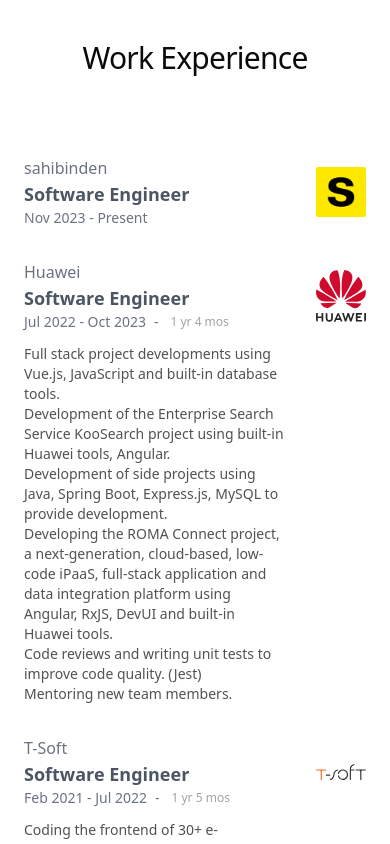
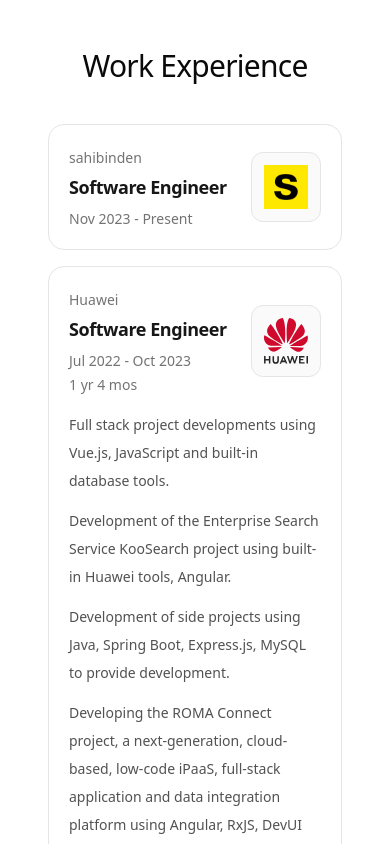
Before and after one commit to yy34/yunusyilmaz.dev, a Next.js app: page /about in a window 390 px wide. Shown: the part 900-1744 px from the top of the page. Built offline with nearby package versions, Linux system fonts and the light colour scheme; a web font is replaced by a local one.

Commit message:
Refactor Experience and ExperienceDetail components for improved structure and styling; enhance GridList and Section components for better layout and responsiveness

```diff
--- a/src/components/Experience.jsx
+++ b/src/components/Experience.jsx
@@ -2,58 +2,59 @@
 import Image from "next/image";
 import Button from "./Button";
 import SectionIntro from "./SectionIntro";
+import Section from "./Section";
 import { GridList, GridListItem } from "./GridList";
 import { WorkExperiences } from "../data/ExperienceData";
 
 const Experience = () => {
   return (
-    <div className="relative mt-12 pt-12 sm:mt-32 sm:pt-32 lg:mt-40 lg:pt-40">
-      <SectionIntro title="Work Experience"></SectionIntro>
-
-      <Container className="mt-12 md:mt-24">
+    <Section intro={<SectionIntro title="Work Experience" />}>
+      <Container innerClassName="max-w-3xl">
         <GridList>
           {WorkExperiences.map((work, key) => (
             <GridListItem
               key={key}
               title={work.total !== undefined ? work.total : "Present"}
             >
-              <div className="max-w-2xl mx-auto border2 border-borderLight rounded-lg py-6 px-3 dark:px-6 dark:bg-bgBlack hover:bg-neutral-100 dark:hover:bg-neutral-700 duration-300 transition-all">
+              <div className="mx-auto max-w-2xl rounded-2xl border border-neutral-200 bg-white px-5 py-5 dark:border-neutral-800 dark:bg-neutral-950/60 md:px-6 md:py-6">
                 <div className="flex gap-4 items-center justify-between">
                   <div>
-                    <span className="text-sm md:text-lg text-gray-500 dark:text-gray-400">
+                    <span className="text-sm text-neutral-500 dark:text-neutral-400 md:text-base">
                       {work.company}
                     </span>
-                    <h3 className="text-base md:text-xl font-semibold text-gray-600 dark:text-gray-200">
+                    <h3 className="mt-1 text-lg font-semibold tracking-tight text-neutral-900 dark:text-neutral-100 md:text-xl">
                       {work.title}
                     </h3>
-                    <span className="font-light text-sm md:text-base text-gray-500 dark:text-gray-400">
+                    <span className="mt-2 block text-sm text-neutral-500 dark:text-neutral-400 md:text-base">
                       {work.date}
                     </span>
                   </div>
-                  <div className="exp-logo flex rounded-sm overflow-hidden dark:flex items-center justify-center">
+                  <div className="flex shrink-0 items-center justify-center rounded-xl border border-neutral-200 bg-neutral-50 p-3 dark:border-neutral-800 dark:bg-neutral-900">
                     <Image
                       className="object-cover dark:invert-[100%] dark:sepia-[0%] dark:saturate-[0%] dark:hue-rotate-[127deg] dark:brightness-[104%] dark:contrast-[100%]"
-                      width={50}
-                      height={50}
+                      width={44}
+                      height={44}
                       src={work.logo}
                       alt={work.company}
                     />
                   </div>
                 </div>
 
-                <div className="flex items-center justify-between text-xs text-neutral-400 gap-3">
-                  {work.total}
-                </div>
+                {work.total && (
+                  <div className="mt-5 text-sm text-neutral-500 dark:text-neutral-400">
+                    {work.total}
+                  </div>
+                )}
               </div>
             </GridListItem>
           ))}
         </GridList>
 
-        <div className="mt-20 flex justify-center">
+        <div className="flex justify-center">
           <Button href="about">More Detail</Button>
         </div>
       </Container>
-    </div>
+    </Section>
   );
 };
 
--- a/src/components/ExperienceDetail.jsx
+++ b/src/components/ExperienceDetail.jsx
@@ -1,4 +1,5 @@
 import React from "react";
+import Container from "./Container";
 import Image from "next/image";
 import SectionIntro from "./SectionIntro";
 import { GridList, GridListItem } from "./GridList";
@@ -7,41 +8,35 @@
 const ExperienceDetail = () => {
   return (
     <div>
-      <SectionIntro className="mt-10 mb-20" title="Work Experience" />
+      <SectionIntro className="mt-12" title="Work Experience" />
 
+      <Container className="mt-10 sm:mt-14" innerClassName="max-w-3xl">
         <GridList>
           {WorkExperiences.map((work, index) => (
-          <GridListItem
-            className="mb-5"
-            key={index}
-            title={work.total !== undefined ? work.total : "Present"}
-          >
-            <div className="duration-300 transition-all">
-              <div className="flex gap-4 items-center justify-between">
+            <GridListItem key={index} title={work.total !== undefined ? work.total : "Present"}>
+              <div className="mx-auto max-w-2xl rounded-2xl border border-neutral-200 bg-white px-5 py-5 dark:border-neutral-800 dark:bg-neutral-950/60 md:px-6 md:py-6">
+                <div className="flex items-center justify-between gap-4">
                   <div>
-                  <span className="text-base md:text-lg text-gray-500 dark:text-gray-200">
+                    <span className="text-sm text-neutral-500 dark:text-neutral-400 md:text-base">
                       {work.company}
                     </span>
-                  <h3 className="text-lg md:text-xl font-semibold text-gray-600 dark:text-gray-100">
+                    <h3 className="mt-1 text-lg font-semibold tracking-tight text-neutral-900 dark:text-neutral-100 md:text-xl">
                       {work.title}
                     </h3>
-                  <span className="font-light text-sm md:text-base text-gray-500 dark:text-gray-300 flex items-center gap-2">
-                    {work.date}
+                    <div className="mt-2 flex flex-wrap items-center gap-x-2 gap-y-1 text-sm text-neutral-500 dark:text-neutral-400 md:text-base">
+                      <span>{work.date}</span>
                       {work.total && (
-                      <div className="flex items-center justify-between gap-3">
-                        <span>-</span>
-                        <small className="text-xs text-neutral-400">
+                        <small className="text-sm text-neutral-500 dark:text-neutral-400">
                           {work.total}
                         </small>
+                      )}
                     </div>
-                    )}
-                  </span>
                   </div>
-                <div className="exp-logo flex rounded-sm overflow-hidden dark:flex items-center justify-center shrink-0">
+                  <div className="flex shrink-0 items-center justify-center rounded-xl border border-neutral-200 bg-neutral-50 p-3 dark:border-neutral-800 dark:bg-neutral-900">
                     <Image
                       className="object-cover dark:invert-[100%] dark:sepia-[0%] dark:saturate-[0%] dark:hue-rotate-[127deg] dark:brightness-[104%] dark:contrast-[100%]"
-                    width={50}
-                    height={50}
+                      width={44}
+                      height={44}
                       src={work.logo}
                       alt={work.company}
                     />
@@ -49,20 +44,11 @@
                 </div>
 
                 {work.desc && (
-                <div className="mt-3 pr-20">
+                  <div className="mt-4 space-y-3 text-sm leading-7 text-neutral-600 dark:text-neutral-300 md:text-base">
                     {Array.isArray(work.desc) ? (
-                    work.desc.map((dsc, idx) => (
-                      <p
-                        className="font-normal text-sm md:text-lg text-neutral-600 dark:text-neutral-50"
-                        key={idx}
-                      >
-                        {dsc}
-                      </p>
-                    ))
+                      work.desc.map((dsc, idx) => <p key={idx}>{dsc}</p>)
                     ) : (
-                    <p className="font-normal text-sm md:text-lg text-neutral-600 dark:text-neutral-50">
-                      {work.desc}
-                    </p>
+                      <p>{work.desc}</p>
                     )}
                   </div>
                 )}
@@ -70,6 +56,7 @@
             </GridListItem>
           ))}
         </GridList>
+      </Container>
     </div>
   );
 };
--- a/src/components/GridList.jsx
+++ b/src/components/GridList.jsx
@@ -4,7 +4,10 @@
 export function GridList({ className, children }) {
   return (
     <FadeInStagger>
-      <ul role="list" className={clsx("grid grid-cols-1 gap-3", className)}>
+      <ul
+        role="list"
+        className={clsx("grid grid-cols-1 gap-4 sm:gap-5", className)}
+      >
         {children}
       </ul>
     </FadeInStagger>
--- a/src/components/Section.jsx
+++ b/src/components/Section.jsx
@@ -1,27 +1,22 @@
-import React from "react";
 import Container from "./Container";
-import FadeIn from "./FadeIn";
-const Section = ({ title, image, children }) => {
+import clsx from "clsx";
+
+const Section = ({
+  as: Component = "section",
+  intro,
+  className,
+  contentClassName,
+  children,
+}) => {
   return (
-    <Container className="group/section [counter-increment:section]">
-      <div className="lg:flex lg:items-center lg:justify-end lg:gap-x-8 lg:group-even/section:justify-start xl:gap-x-20">
-        <div className="flex justify-center">
-          <FadeIn className="w-[33.75rem] flex-none lg:w-[45rem]"></FadeIn>
+    <Component className={clsx("mt-16 sm:mt-24 lg:mt-32", className)}>
+      {intro}
+      <Container className="mt-10 sm:mt-14">
+        <div className={clsx("space-y-12 sm:space-y-14", contentClassName)}>
+          {children}
         </div>
-        <div className="mt-12 lg:mt-0 lg:w-[37rem] lg:flex-none lg:group-even/section:order-first">
-          <FadeIn>
-            <div
-              className="font-display text-base font-semibold before:text-neutral-300 before:content-['/_'] after:text-neutral-950 after:content-[counter(section,decimal-leading-zero)]"
-              aria-hidden="true"
-            />
-            <h2 className="mt-2 font-display text-3xl font-medium tracking-tight text-neutral-950 sm:text-4xl">
-              {title}
-            </h2>
-            <div className="mt-6">{children}</div>
-          </FadeIn>
-        </div>
-      </div>
-    </Container>
+      </Container>
+    </Component>
   );
 };
 
--- a/src/components/Stack.jsx
+++ b/src/components/Stack.jsx
@@ -1,26 +1,33 @@
 import React from "react";
 import SectionIntro from "./SectionIntro";
-import Container from "./Container";
+import Section from "./Section";
 import TechList from "./TechList";
-import { Frontend, Backend, Others, WantToLearn } from "../data/Tools";
+import { Frontend, Backend, Others } from "../data/Tools";
 
 const Stack = () => {
   return (
-    <div className="relative mt-12 pt-12 sm:mt-32 sm:pt-32 lg:mt-40 lg:pt-40">
-      <SectionIntro
+    <Section
+      intro={
+        <SectionIntro
         eyebrow="The following is my on-the-go app stack for designing, coding, managing & all.."
         title="Tech Stack"
-      ></SectionIntro>
-
-      <Container>
+        />
+      }
+      contentClassName="space-y-10"
+    >
+      <div>
         <SectionIntro smaller>Front End</SectionIntro>
-        <TechList techStack={Frontend} />
+        <TechList className="mt-6" techStack={Frontend} />
+      </div>
+      <div>
         <SectionIntro smaller>Back End</SectionIntro>
-        <TechList techStack={Backend} />
+        <TechList className="mt-6" techStack={Backend} />
+      </div>
+      <div>
         <SectionIntro smaller>Others</SectionIntro>
-        <TechList techStack={Others} />
-      </Container>
-    </div>
+        <TechList className="mt-6" techStack={Others} />
+      </div>
+    </Section>
   );
 };
 
--- a/src/components/TechList.jsx
+++ b/src/components/TechList.jsx
@@ -1,10 +1,12 @@
 import React from "react";
 import { Icon } from "@iconify/react";
-import FadeIn, { FadeInStagger } from "./FadeIn";
-const TechList = ({ techStack }) => {
+import FadeIn from "./FadeIn";
+import clsx from "clsx";
+
+const TechList = ({ techStack, className }) => {
   return (
     <FadeIn>
-      <div className="max-w-md mx-auto my-10">
+      <div className={clsx("mx-auto max-w-md", className)}>
         <div className="grid grid-cols-fluid gap-y-12">
           {techStack.map((tech, key) => (
             <div
```
Lines whose indentation alone changed are shown as unchanged.
